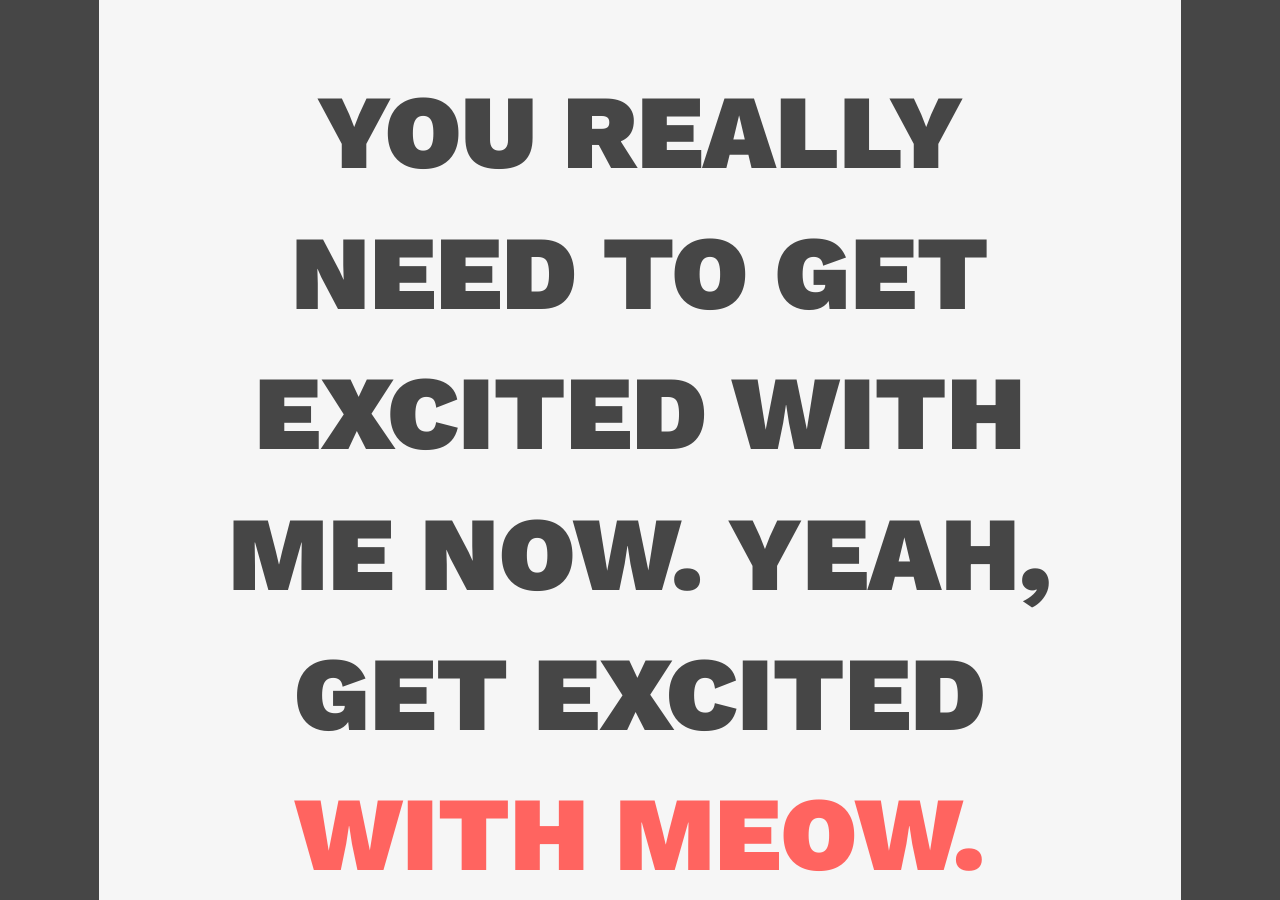
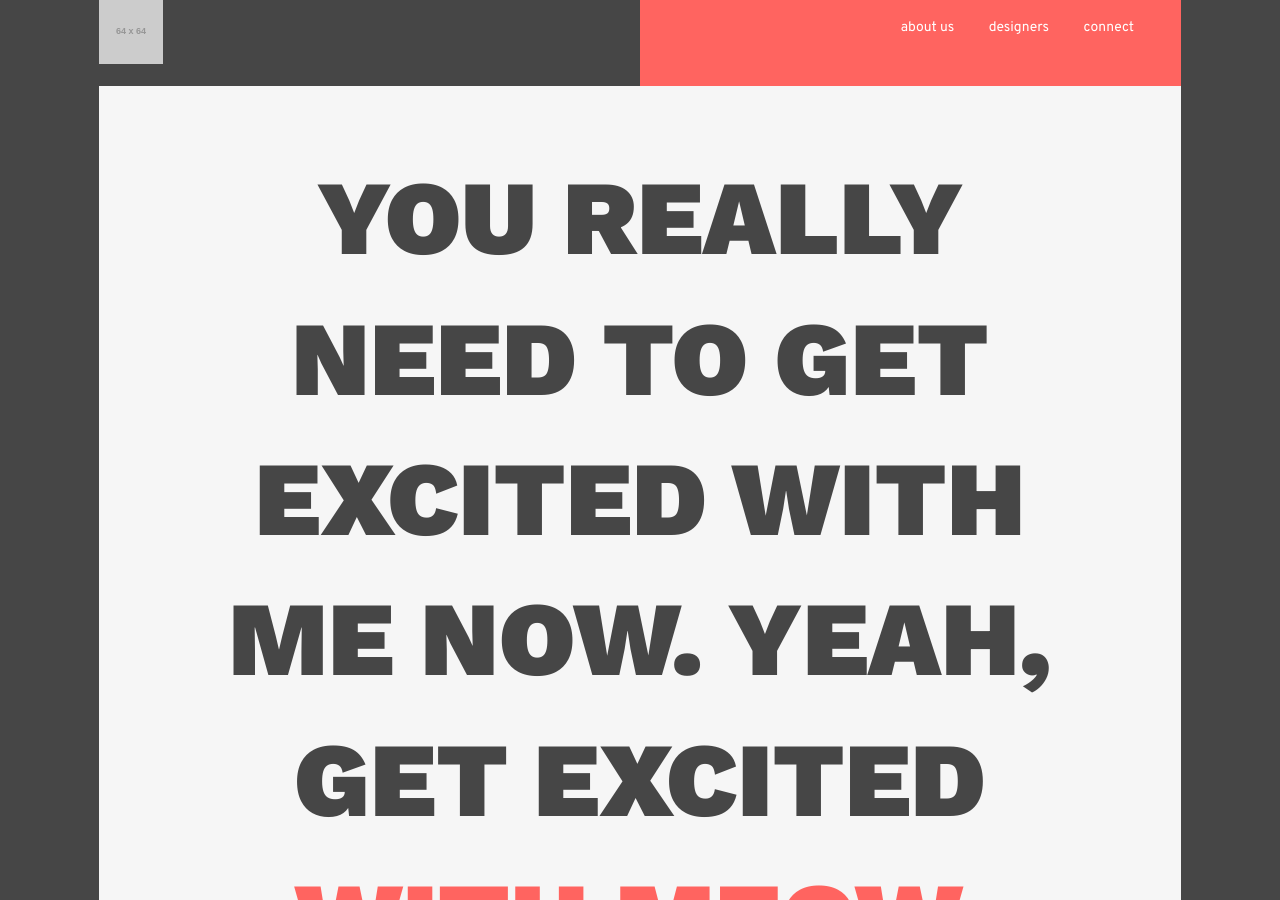
Before and after one commit to algonquindesign-grads/2017, a Jekyll site: the page built from grads.html, in a window 1280 px wide and 900 px high. Built offline with Jekyll 4.4.1, drawn with Linux system fonts in a browser that asks for light colours; Markdown is read by kramdown in place of the engine named in the settings.

Commit message:
Started nav include

```diff
--- a/_config.yml
+++ b/_config.yml
@@ -1,3 +1,3 @@
 markdown: redcarpet
-baseurl: ""
+baseurl: "/2017"
 exclude: ['README.md']
--- /dev/null
+++ b/_includes/nav-grad.html
@@ -0,0 +1,17 @@
+<nav class="grid grid middle bg-dark-grey milli push-0">
+  <div class="unit s-1-2 m-1-2 l-1-2 push-0">
+    <i class="unit-content-distribute icon i-64">
+      <img src="http://placehold.it/64x64" alt="Studio N logo">
+    </i>
+  </div>
+
+
+  <div class="unit s-1-2 m-1-2 l-1-2 text-white bg-red text-right">
+    <ul class="list-group-inline gutter">
+      <li class="island-1-2">about us</li>
+      <li class="island-1-2">designers</li>
+      <li class="island-1-2">connect</li>
+    </ul>
+  </div>
+
+</nav>
--- a/_layouts/gradlayout.html
+++ b/_layouts/gradlayout.html
@@ -15,6 +15,7 @@
 
 <body class="bg-dark-grey">
   <div class="wrapper bg-lightgrey">
+   {% include nav-grad.html %}
 
     {{content}}
 
```
